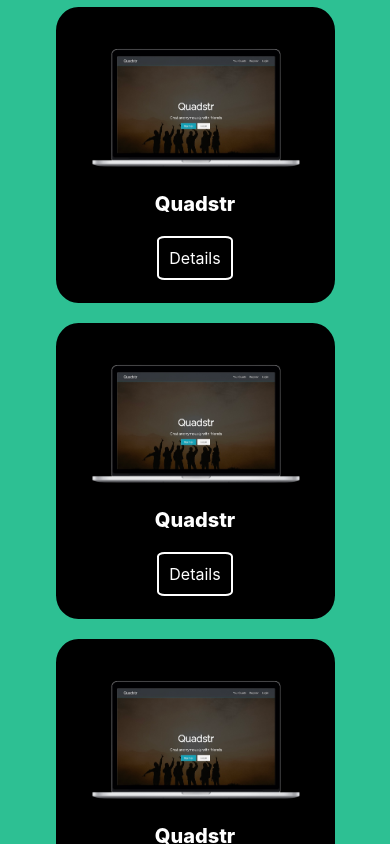
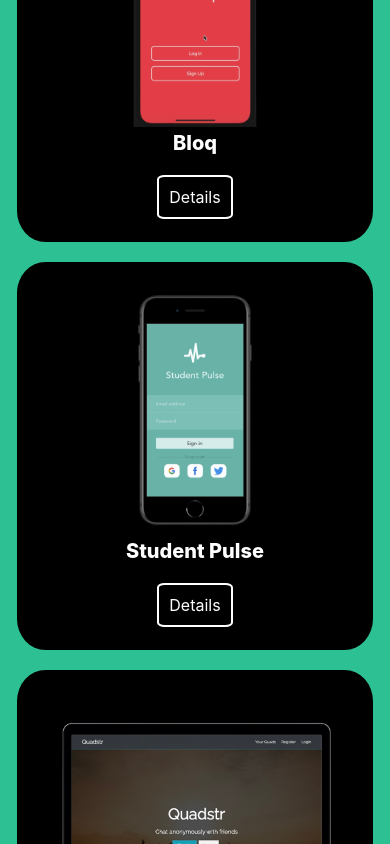
Before and after one commit to jgoler/Personal-Website, a React (Create React App) app: page / in a window 390 px wide. Shown: the part 4540-5384 px from the top of the page. Built offline with nearby package versions, Linux system fonts and the light colour scheme.

Commit message:
made progress on projects

```diff
--- a/src/App.css
+++ b/src/App.css
@@ -341,12 +341,22 @@
   width: 100%;
 }
 
+.ProjectsSecondRow {
+  margin-top: 50px;
+  display: flex;
+  flex-direction: row;
+  align-items: center;
+  justify-content: space-between;
+  width: 100%;
+  margin-bottom: 50px;
+}
+
 .ProjectImage {
-  width: 95%;
+  height: 250px;
 }
 
 .ProjectPresentationContainer {
-  width: 80%;
+  width: 400px;
   background-color: black;
   border-radius: 8%;
   border: 3px solid black;
@@ -404,9 +414,10 @@
   margin-bottom: 8px;
 }
 
-@media only screen and (max-width: 1050px) {
+@media only screen and (max-width: 1240px) {
   .ProjectsFirstRow {
-    margin-top: 0;
+    margin-top: 50px;
+    margin-bottom: 0px;
     display: flex;
     flex-direction: column;
     align-items: center;
@@ -414,12 +425,26 @@
     width: 100%;
   }
 
+  .ProjectsSecondRow {
+    display: flex;
+    flex-direction: column;
+    align-items: center;
+    justify-content: space-between;
+    width: 100%;
+    margin-bottom: 50px;
+    margin-top: 0px;
+  }
+
   .ProjectImage {
-    width: 90%;
+    height: 250px;
+  }
+
+  .Project {
+    margin-bottom: 20px;
   }
 
   .ProjectPresentationContainer {
-    width: 70%;
+    width: 350px;
     background-color: black;
     border-radius: 8%;
     border: 3px solid black;
@@ -431,10 +456,6 @@
 
   .ProjectImageContainer {
     margin-top: 20px;
-  }
-
-  .Project {
-    margin-bottom: 20px;
   }
 }
 
@@ -464,7 +485,7 @@
   }
 
   .Welcome {
-    height: 420px;
+    height: 440px;
     background-color: #122a43;
     display: flex;
     align-items: center;
--- a/src/components/Projects.js
+++ b/src/components/Projects.js
@@ -1,5 +1,7 @@
 import '../App.css';
 import QuadstrMockup from '../assets/quadstr_image.png';
+import BloqImage from '../assets/Bloq_Image.png';
+import StudentPulseImage from '../assets/Student_Pulse_Image.png';
 
 function Projects() {
   return (
@@ -25,11 +27,11 @@
               <div className='ProjectImageContainer'>
                 <img
                   className='ProjectImage'
-                  src={QuadstrMockup}
-                  alt='Quadstr Mockup'
+                  src={BloqImage}
+                  alt='Bloq Mockup'
                 />
               </div>
-              <div className='ProjectTitle'>Quadstr</div>
+              <div className='ProjectTitle'>Bloq</div>
               <div className='AboutContainer'>Details</div>
             </div>
           </div>
@@ -38,16 +40,16 @@
               <div className='ProjectImageContainer'>
                 <img
                   className='ProjectImage'
-                  src={QuadstrMockup}
+                  src={StudentPulseImage}
                   alt='Quadstr Mockup'
                 />
               </div>
-              <div className='ProjectTitle'>Quadstr</div>
+              <div className='ProjectTitle'>Student Pulse</div>
               <div className='AboutContainer'>Details</div>
             </div>
           </div>
         </div>
-        <div className='ProjectsFirstRow'>
+        <div className='ProjectsSecondRow'>
           <div className='Project'>
             <div className='ProjectPresentationContainer'>
               <div className='ProjectImageContainer'>
```
Also changed, not shown: src/assets/Bloq_Image.png (added), src/assets/Student_Pulse_Image.png (added).
